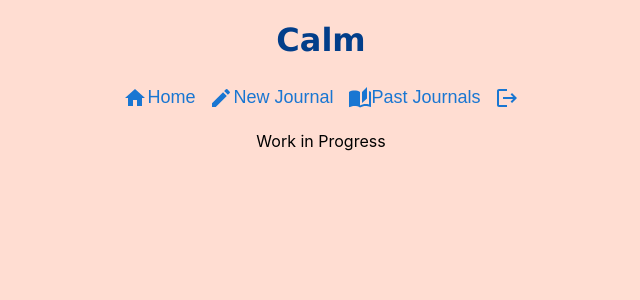
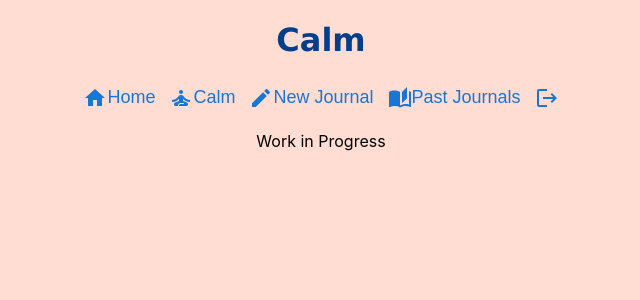
Before and after one commit to Willywonka443/MentalHealthApp, a React (Create React App) app: page /calm in a window 1280 px wide. Shown: the top 300 px of the page, without its empty margins (319-959 px from the left). Built offline with nearby package versions, Linux system fonts and the light colour scheme.

Commit message:
deleted the wrong code

```diff
--- a/src/pages/calm.js
+++ b/src/pages/calm.js
@@ -40,6 +40,7 @@ const Calm = ({ restId }) => {
         </div>
         <Stack direction="row" justifyContent="center" spacing={.5}>
           <IconButton size="small" variant="contained" color="primary" onClick={() => goToHome()}><HomeIcon />Home</IconButton>
+          <IconButton size="small" variant="contained" color="primary" disable><SelfImprovementIcon />Calm</IconButton>
           <IconButton size="small" variant="contained" color="primary" onClick={() => goToJournal()}><CreateIcon />New Journal</IconButton>
           <IconButton size="small" variant="contained" color="primary" onClick={() => gotToPast()}><AutoStoriesIcon /> Past Journals</IconButton>
           <IconButton size="small" variant="contained" color="primary" onClick={() => goToLogin()}><LogoutIcon /></IconButton>
```
